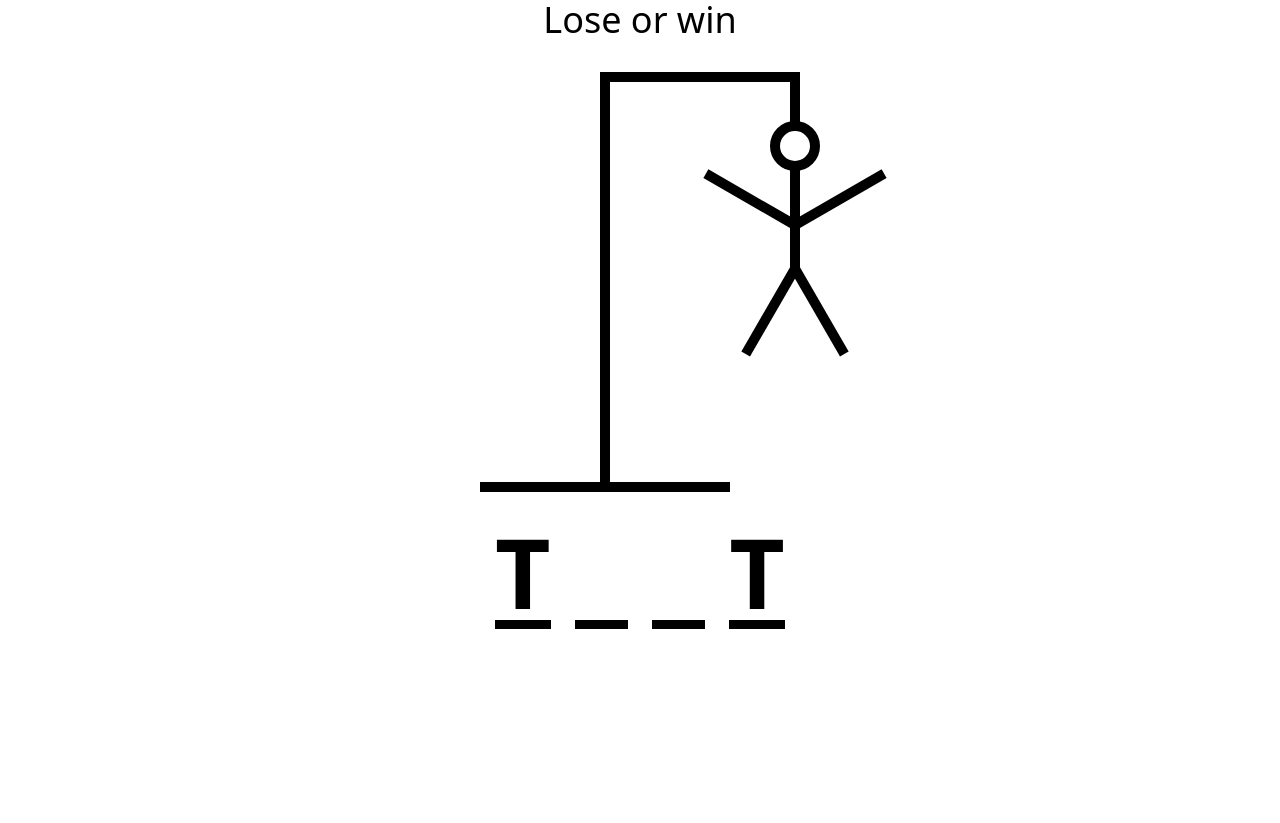
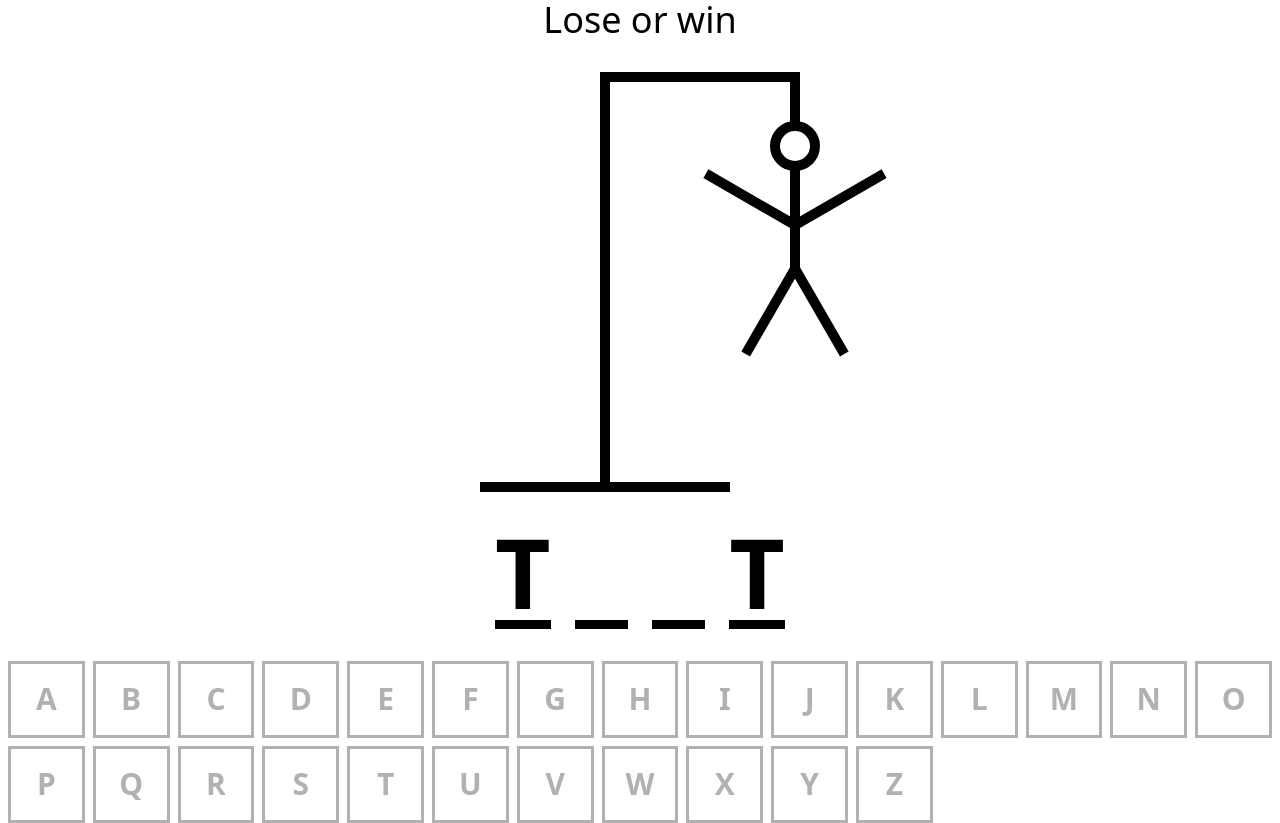
Before and after one commit to abdellahabd/Hangman, a React (Vite) app: page / in a window 1280 px wide. Before the commit the page ends 800 px from the top, so only its background shows below. Built offline with nearby package versions, Linux system fonts and the light colour scheme.

Commit message:
update hangmanKeyboard component

```diff
--- a/src/App.tsx
+++ b/src/App.tsx
@@ -2,7 +2,7 @@
 import { useState } from "react";
 import allword from "./wordList.json";
 import HangmanDrawing from "./HangmanDrawing";
-// import HangmanKeybaord from "./HangmanKeybaord";
+import HangmanKeybaord from "./HangmanKeybaord";
 import HangmanWord from "./HangmanWord";
 import "./index.css";
 
@@ -16,8 +16,9 @@ function App() {
       <div className="text-4xl text-center ">Lose or win</div>
       <HangmanDrawing />
       <HangmanWord />
-
-      {/* <HangmanKeybaord /> */}
+      <div className="self-stretch">
+        <HangmanKeybaord />
+      </div>
     </div>
   );
 }
--- a/src/HangmanDrawing.tsx
+++ b/src/HangmanDrawing.tsx
@@ -1,5 +1,3 @@
-import React from "react";
-
 function HangmanDrawing() {
   const HEAD = (
     <div className="w-[50px] h-[50px] border-black absolute rounded-full border-[10px] top-[49px] right-[-20px]" />
--- a/src/HangmanKeybaord.tsx
+++ b/src/HangmanKeybaord.tsx
@@ -1,9 +1,48 @@
-import React from "react";
+import styles from "./Keyboard.module.css";
 
 function HangmanKeybaord() {
+  const KEYS = [
+    "a",
+    "b",
+    "c",
+    "d",
+    "e",
+    "f",
+    "g",
+    "h",
+    "i",
+    "j",
+    "k",
+    "l",
+    "m",
+    "n",
+    "o",
+    "p",
+    "q",
+    "r",
+    "s",
+    "t",
+    "u",
+    "v",
+    "w",
+    "x",
+    "y",
+    "z",
+  ];
+
   return (
-    <div className="relative">
-      {/* <div className="h-[10px] w-[250px] bg-black" /> */}
+    <div className="grid grid-cols-Keybord-grid gap-[.5rem] px-2 ">
+      {KEYS.map((lettre, index) => {
+        return (
+          <button
+            disabled
+            className={`border-black border-[3px] uppercase p-[.5rem] aspect-square font-bold cursor-pointer text-black text-3xl  ${styles.btn} ${styles.inactive}`}
+            key={index}
+          >
+            {lettre}
+          </button>
+        );
+      })}
     </div>
   );
 }
--- a/src/HangmanWord.tsx
+++ b/src/HangmanWord.tsx
@@ -1,5 +1,3 @@
-import React from "react";
-
 function HangmanWord() {
   const word = "test";
   const Gussedlettres = ["t", "g"];
--- a/tailwind.config.js
+++ b/tailwind.config.js
@@ -2,7 +2,11 @@
 export default {
   content: ["./index.html", "./src/**/*.{js,ts,jsx,tsx}"],
   theme: {
-    extend: {},
+    extend: {
+      gridTemplateColumns: {
+        "Keybord-grid": "repeat(auto-fit, minmax(75px, 1fr))",
+      },
+    },
   },
   plugins: [],
 };
```
